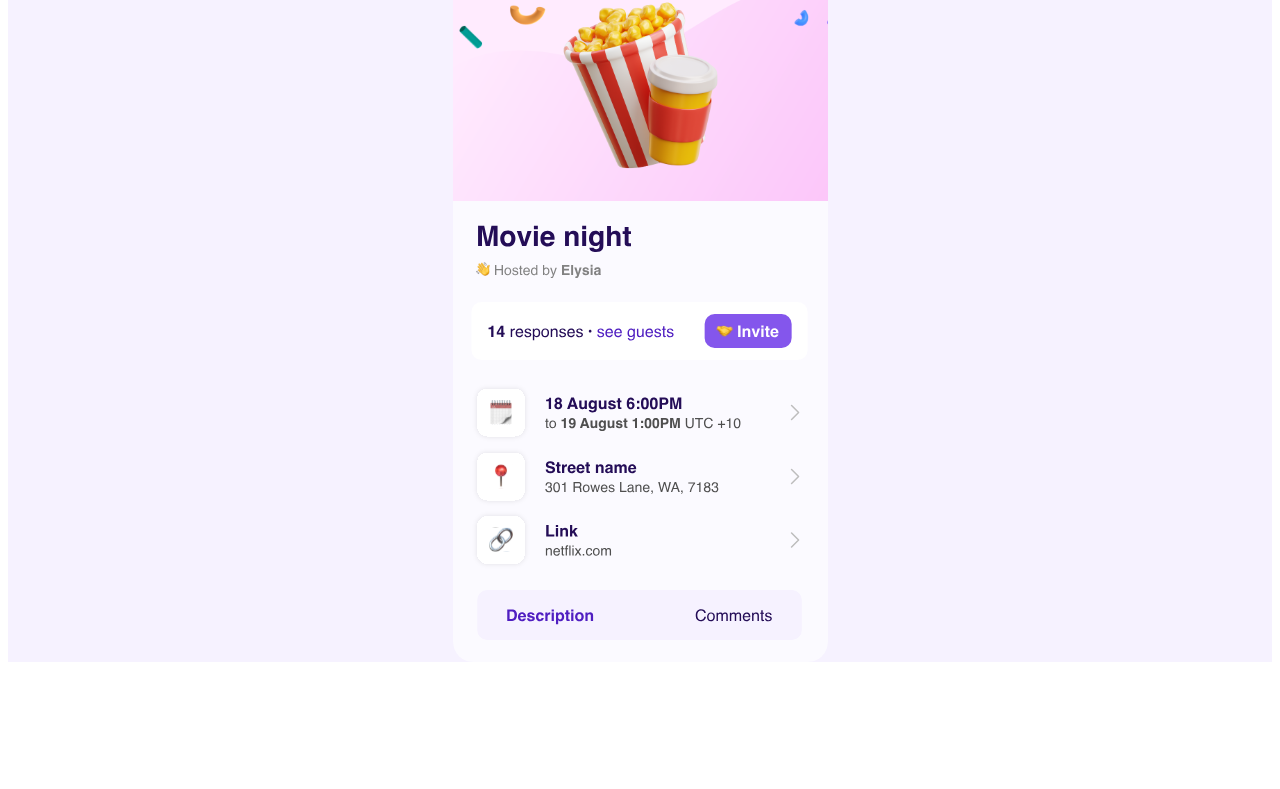
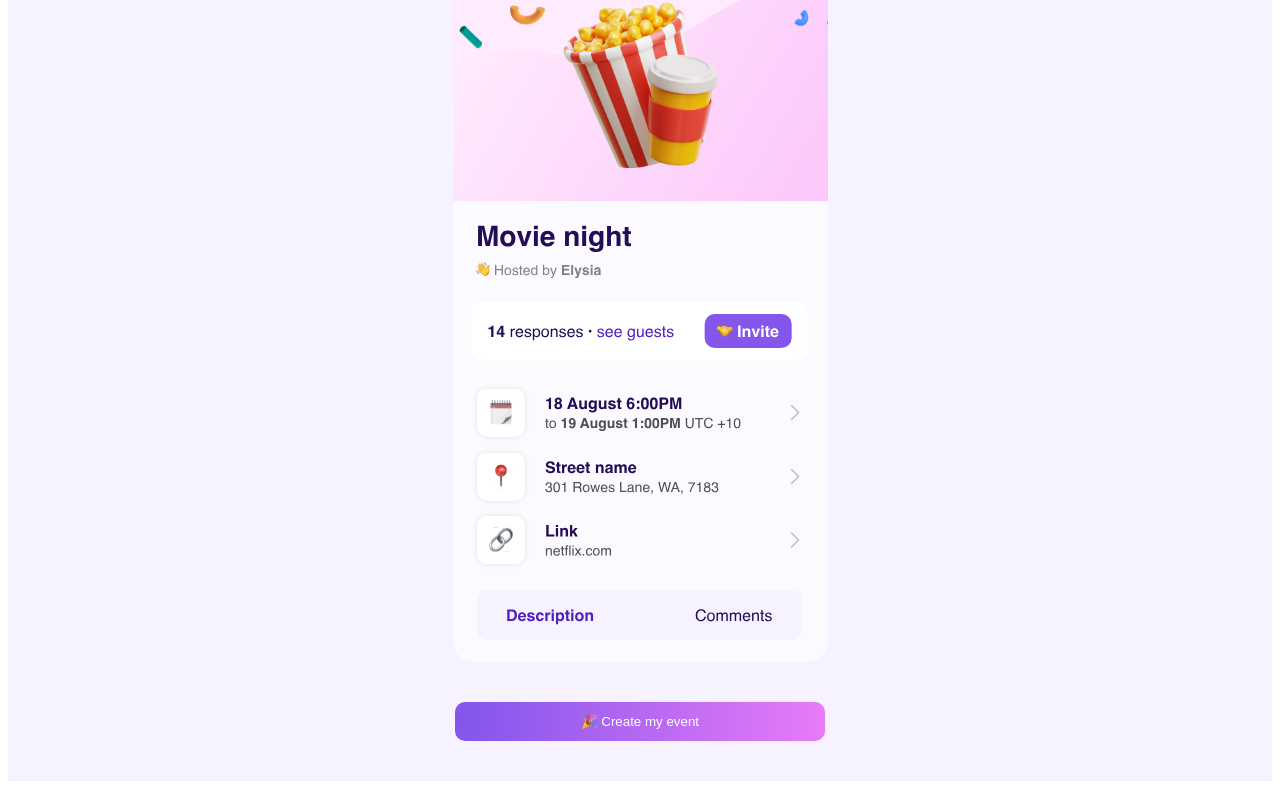
Before and after one commit to stellavin/react-tailwind, a React (Create React App) app: page / in a window 1280 px wide. Shown: the part 479-1268 px from the top of the page. Before the commit the page ends 1149 px from the top, so only its background shows below. Built offline with nearby package versions, Linux system fonts and the light colour scheme; the HTML template or start-up script is replaced by a standard one.

Commit message:
added onclick event

```diff
--- a/src/assets/main.css
+++ b/src/assets/main.css
@@ -44,9 +44,11 @@ p {
     background-clip: text;
     text-fill-color: transparent;
   }
-.relative {
-    position: relative;
-}
+.button-gradient {
+    background: linear-gradient(90deg, #8456ec 3.25%, #e87bf8 100%);
+    border-radius: 10px;
+    border: 2px transparent;
+  }
 .m-auto {
     margin: auto;
 }
@@ -55,6 +57,9 @@ p {
 }
 .mr-6 {
     margin-right: 1.5rem;
+}
+.mt-10 {
+    margin-top: 2.5rem;
 }
 .flex {
     display: flex;
@@ -71,6 +76,9 @@ p {
 .w-9\/12 {
     width: 75%;
 }
+.w-auto {
+    width: auto;
+}
 .flex-col {
     flex-direction: column;
 }
@@ -86,12 +94,6 @@ p {
 .rounded-md {
     border-radius: 0.375rem;
 }
-.rounded-xl {
-    border-radius: 0.75rem;
-}
-.border {
-    border-width: 1px;
-}
 .border-t {
     border-top-width: 1px;
 }
@@ -106,10 +108,6 @@ p {
 .bg-light-pink {
     --tw-bg-opacity: 1;
     background-color: rgba(246, 242, 255, var(--tw-bg-opacity));
-}
-.bg-green-500 {
-    --tw-bg-opacity: 1;
-    background-color: rgba(16, 185, 129, var(--tw-bg-opacity));
 }
 .from-purple-300 {
     --tw-gradient-from: #c4b5fd;
@@ -132,9 +130,6 @@ p {
 .to-red-500 {
     --tw-gradient-to: #ef4444;
 }
-.p-5 {
-    padding: 1.25rem;
-}
 .py-16 {
     padding-top: 4rem;
     padding-bottom: 4rem;
@@ -155,8 +150,9 @@ p {
     padding-top: 0.75rem;
     padding-bottom: 0.75rem;
 }
-.pb-44 {
-    padding-bottom: 11rem;
+.px-3 {
+    padding-left: 0.75rem;
+    padding-right: 0.75rem;
 }
 .pb-8 {
     padding-bottom: 2rem;
@@ -200,14 +196,6 @@ p {
     --tw-shadow: 0 1px 3px 0 rgba(0, 0, 0, 0.1), 0 1px 2px 0 rgba(0, 0, 0, 0.06);
     box-shadow: var(--tw-ring-offset-shadow, 0 0 #0000), var(--tw-ring-shadow, 0 0 #0000), var(--tw-shadow);
 }
-.shadow-sm {
-    --tw-shadow: 0 1px 2px 0 rgba(0, 0, 0, 0.05);
-    box-shadow: var(--tw-ring-offset-shadow, 0 0 #0000), var(--tw-ring-shadow, 0 0 #0000), var(--tw-shadow);
-}
-.hover\:bg-white:hover {
-    --tw-bg-opacity: 1;
-    background-color: rgba(255, 255, 255, var(--tw-bg-opacity));
-}
 .hover\:from-pink-500:hover {
     --tw-gradient-from: #ec4899;
     --tw-gradient-stops: var(--tw-gradient-from), var(--tw-gradient-to, rgba(236, 72, 153, 0));
@@ -219,24 +207,15 @@ p {
 .hover\:to-red-500:hover {
     --tw-gradient-to: #ef4444;
 }
-.hover\:text-gray-700:hover {
-    --tw-text-opacity: 1;
-    color: rgba(55, 65, 81, var(--tw-text-opacity));
-}
-.focus\:bg-purple-600:focus {
-    --tw-bg-opacity: 1;
-    background-color: rgba(124, 58, 237, var(--tw-bg-opacity));
-}
-.focus\:text-white:focus {
-    --tw-text-opacity: 1;
-    color: rgba(255, 255, 255, var(--tw-text-opacity));
-}
-.focus\:outline-none:focus {
-    outline: 2px solid transparent;
-    outline-offset: 2px;
-}
 @media (min-width: 640px) {
+    .sm\:w-320 {
+        width: 370px;
+    }
     .sm\:rounded-lg {
         border-radius: 0.5rem;
     }
+    .sm\:px-6 {
+        padding-left: 1.5rem;
+        padding-right: 1.5rem;
+    }
 }
--- a/src/assets/tailwind.css
+++ b/src/assets/tailwind.css
@@ -66,4 +66,9 @@
     background-clip: text;
     text-fill-color: transparent;
   }
+  .button-gradient {
+    background: linear-gradient(90deg, #8456ec 3.25%, #e87bf8 100%);
+    border-radius: 10px;
+    border: 2px transparent;
+  }
 }
--- a/src/components/elements/Button.js
+++ b/src/components/elements/Button.js
@@ -1,7 +1,12 @@
-function Button() {
+function Button({ title, handleEvent }) {
   return (
-    <button className="flex border p-5 rounded-xl shadow-sm bg-green-500 text-white focus:outline-none focus:bg-purple-600 focus:text-white hover:bg-white hover:text-gray-700 ">
-      Hello World
+    <button
+      type="button"
+      onClick={() => handleEvent()}
+      className="button-gradient py-3 px-3 sm:px-6
+      text-white w-auto sm:w-320 text-center mt-10 mb-10"
+    >
+      {title}
     </button>
   );
 }
--- a/src/pages/landingPage.js
+++ b/src/pages/landingPage.js
@@ -1,11 +1,16 @@
+import Button from "../components/elements/Button";
 import HeaderComponent from "../components/headerComponent";
 import ImageComponent from "../components/imageComponent";
 
 function Home() {
+  const createMyEvent = () => {
+    console.log("clicked");
+  };
   return (
     <div className="flex flex-col h-fit items-center justify-center group bg-light-pink">
       <HeaderComponent />
       <ImageComponent />
+      <Button title={"🎉 Create my event"} handleEvent={createMyEvent} />
     </div>
   );
 }
--- a/tailwind.config.js
+++ b/tailwind.config.js
@@ -14,6 +14,7 @@ module.exports = {
       width: {
         400: "543.91px",
         500: "521px",
+        320: "370px",
       },
       height: {},
     },
```
